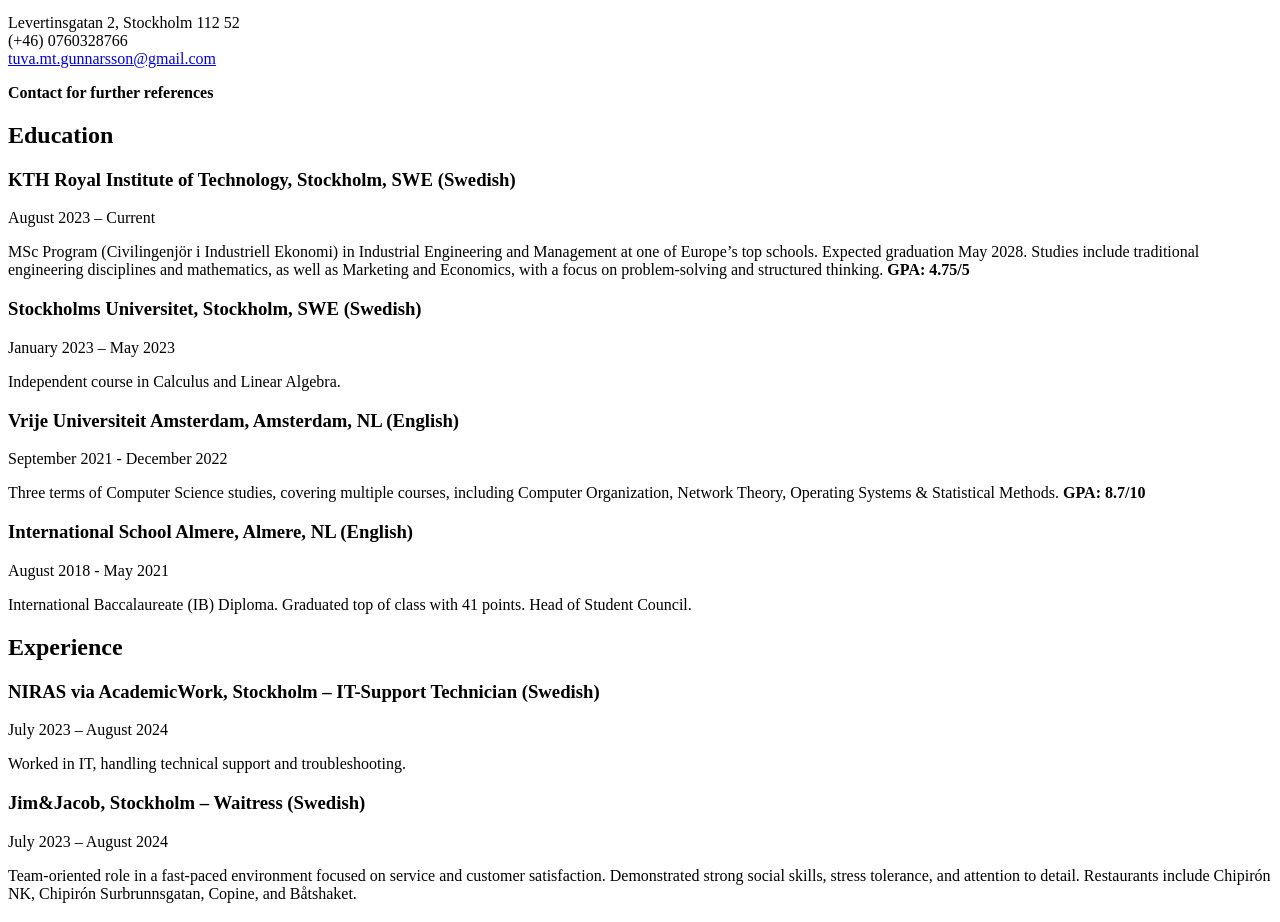
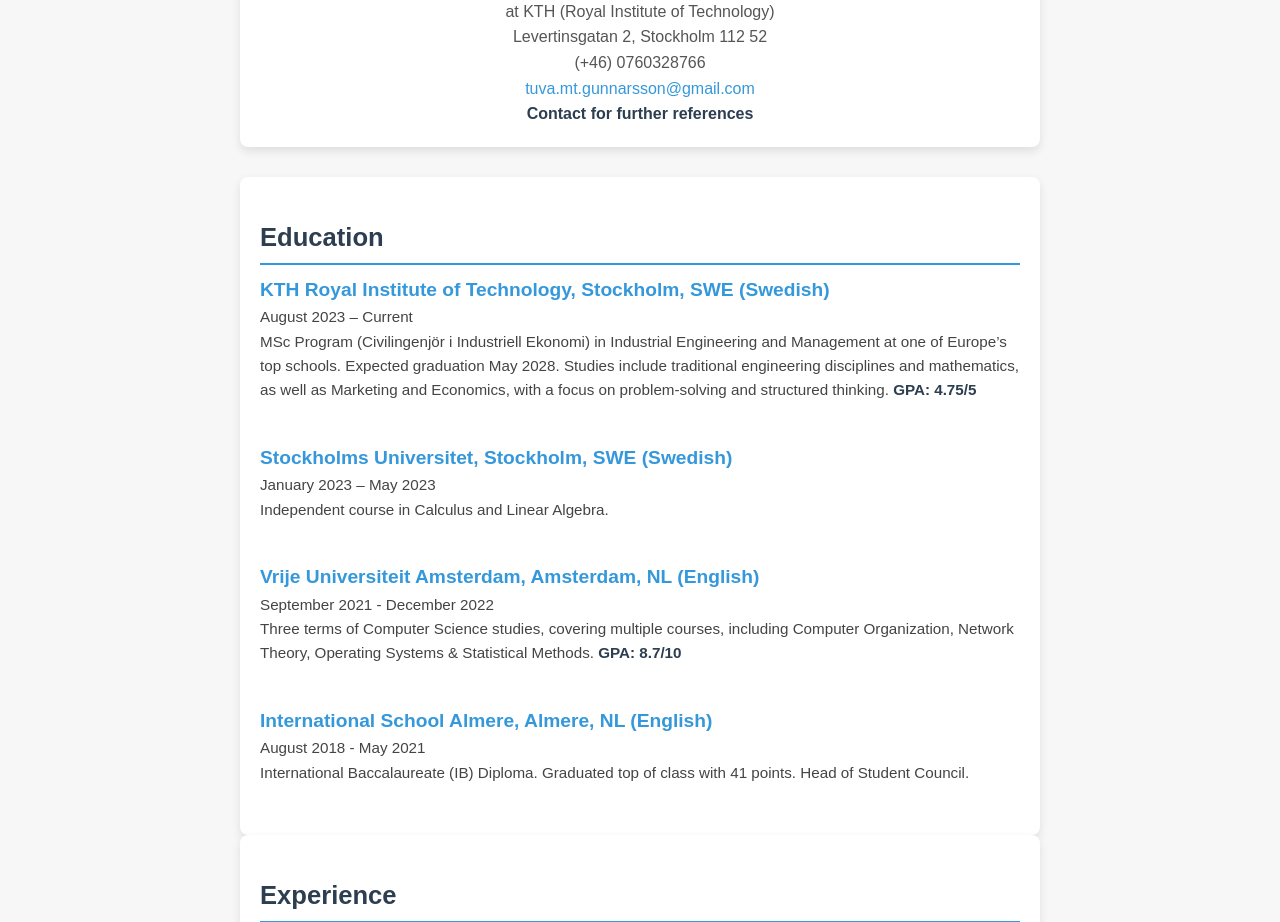
Before and after one commit to imthetuba/imthetuba.github.io, a plain HTML site: page index.html in a window 1280 px wide. Shown: the part 118-1040 px from the top of the page. Drawn offline with Linux system fonts and the light colour scheme.

Commit message:
css addition

```diff
--- a/index.html
+++ b/index.html
@@ -1,6 +1,7 @@
 <!DOCTYPE html>
 <html lang="en">
 <head>
+    <link rel="stylesheet" href="styles.css">
     <meta charset="UTF-8">
     <meta name="viewport" content="width=device-width, initial-scale=1.0">
     <title>Tuva Gunnarsson - CV</title>
@@ -51,8 +52,8 @@
         <h2>Experience</h2>
         <article>
             <h3>NIRAS via AcademicWork, Stockholm – IT-Support Technician (Swedish)</h3>
-            <p>July 2023 – August 2024</p>
-            <p>Worked in IT, handling technical support and troubleshooting.</p>
+            <p>August 2024 – Current</p>
+            <p>Working in IT, handling technical support and troubleshooting.</p>
         </article>
 
         <article>
--- /dev/null
+++ b/styles.css
@@ -0,0 +1,104 @@
+/* Reset default margins and paddings */
+* {
+    margin: 0;
+    padding: 0;
+    box-sizing: border-box;
+}
+
+/* Basic body styling */
+body {
+    font-family: Arial, sans-serif;
+    line-height: 1.6;
+    color: #333;
+    background-color: #f7f7f7;
+    padding: 20px;
+}
+
+/* Container styling for centering and width limitation */
+body > * {
+    max-width: 800px;
+    margin: auto;
+    background-color: #fff;
+    padding: 20px;
+    border-radius: 8px;
+    box-shadow: 0px 4px 10px rgba(0, 0, 0, 0.1);
+}
+
+/* Header styling */
+header {
+    text-align: center;
+    margin-bottom: 30px;
+}
+
+header h1 {
+    font-size: 2em;
+    color: #2c3e50;
+}
+
+header p {
+    font-size: 1em;
+    color: #555;
+}
+
+header p a {
+    color: #3498db;
+    text-decoration: none;
+}
+
+header p a:hover {
+    text-decoration: underline;
+}
+
+/* Section headings */
+h2 {
+    color: #2c3e50;
+    font-size: 1.6em;
+    margin-top: 20px;
+    border-bottom: 2px solid #3498db;
+    padding-bottom: 5px;
+}
+
+/* Article styling for Education and Experience items */
+section article {
+    margin-bottom: 20px;
+    padding: 10px 0;
+}
+
+section article h3 {
+    font-size: 1.2em;
+    color: #3498db;
+}
+
+section article p {
+    font-size: 0.95em;
+    color: #444;
+}
+
+/* Unordered list styling for Skills and Languages */
+ul {
+    list-style-type: disc;
+    margin-left: 20px;
+    color: #444;
+}
+
+ul li {
+    padding: 5px 0;
+}
+
+/* Strong tags for emphasis */
+strong {
+    color: #2c3e50;
+}
+
+/* Contact and reference text styling */
+header p:last-of-type {
+    font-weight: bold;
+    color: #555;
+}
+
+/* Optional: Add a light hover effect on articles for interactivity */
+section article:hover {
+    background-color: #f0f9ff;
+    padding-left: 10px;
+    transition: 0.3s ease;
+}
```
